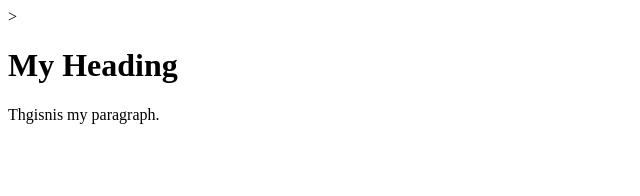
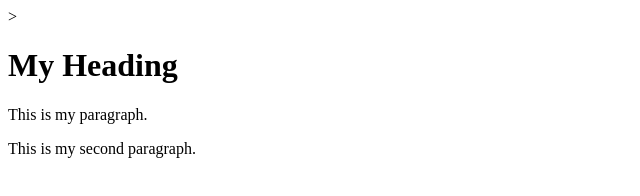
Before and after one commit to rloke/git-test, a plain HTML site: page index.html in a window 1280 px wide. Shown: the whole page, without its empty margins (0-640 px from the left). Drawn offline with Linux system fonts and the light colour scheme.

Commit message:
Third commit

```diff
--- a/index.html
+++ b/index.html
@@ -6,7 +6,8 @@
     <body>
 
         <h1>My Heading</h1>
-        <p>Thgisnis my paragraph.</p>
+        <p>This is my paragraph.</p>
+        <p>This is my second paragraph.</p>
     </body>
 
 </html>
```
